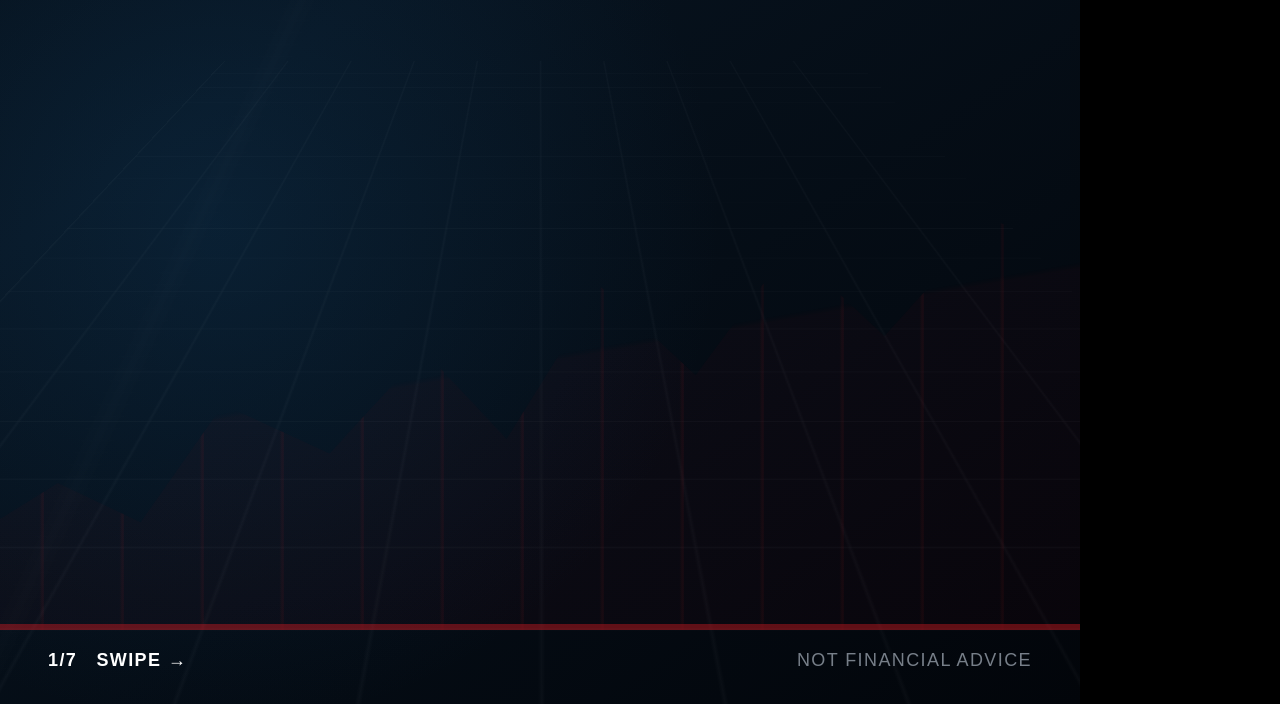
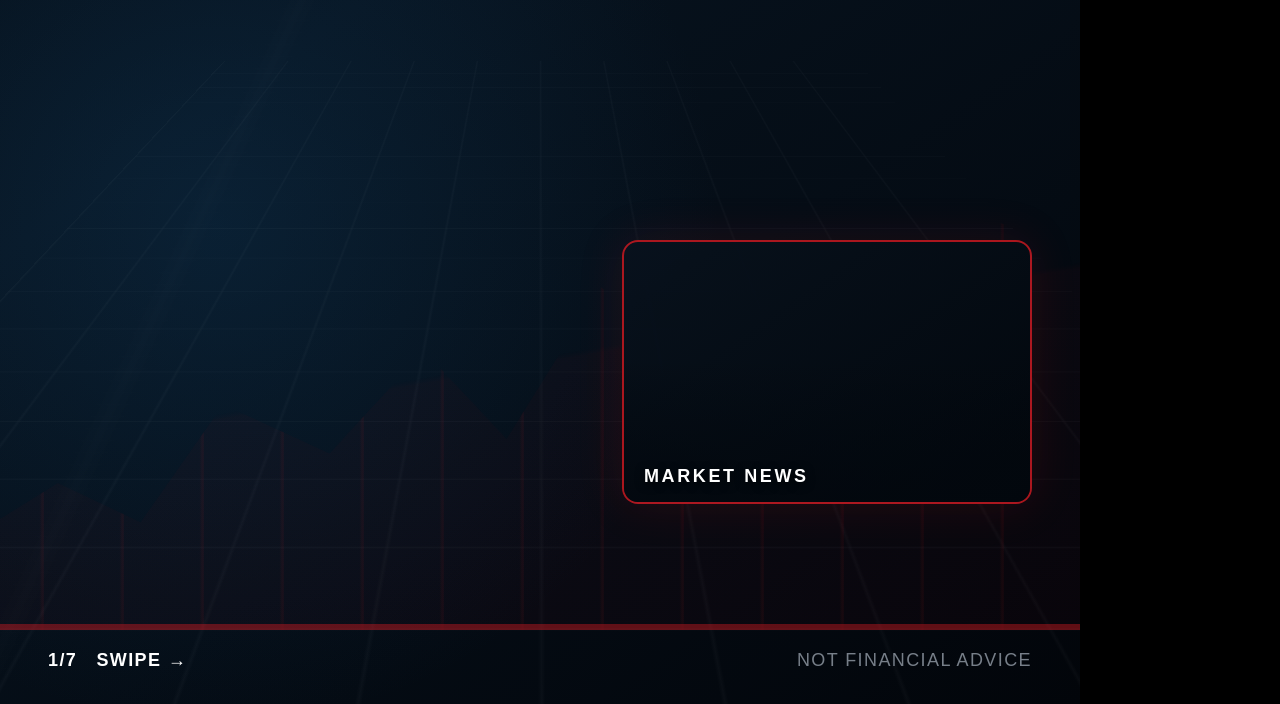
Before and after one commit to rudragautam/us-market-auto-news, a Python web app: template templates/market_template.html in a window 1280 px wide. Shown: the part 1216-1920 px from the top of the page. Run offline with Jinja, Linux system fonts and the light colour scheme; the template is opened without the code that fills it, so the values that code supplies are empty.

Commit message:
Add news image section to market template

```diff
--- a/templates/market_template.html
+++ b/templates/market_template.html
@@ -118,6 +118,48 @@
 
   .body{
     font-size:19px;line-height:1.38;color:#f2f4f6;
+  }
+
+  /* News image — compact visual, does not change the existing layout */
+  .news-image{
+    position:absolute;
+    right:0;
+    bottom:58px;
+    width:205px;
+    height:132px;
+    border:1px solid rgba(227,27,35,.75);
+    border-radius:8px;
+    overflow:hidden;
+    background:
+      linear-gradient(145deg,rgba(8,18,29,.96),rgba(2,7,13,.98));
+    box-shadow:0 0 24px rgba(227,27,35,.12);
+    z-index:2;
+  }
+  .news-image img{
+    width:100%;
+    height:100%;
+    display:block;
+    object-fit:cover;
+    opacity:.88;
+  }
+  .news-image:after{
+    content:"";
+    position:absolute;
+    inset:0;
+    background:linear-gradient(180deg,transparent 45%,rgba(2,7,13,.72) 100%);
+    pointer-events:none;
+  }
+  .news-image-label{
+    position:absolute;
+    left:10px;
+    bottom:8px;
+    z-index:2;
+    font-size:9px;
+    font-weight:900;
+    letter-spacing:1.3px;
+    color:#fff;
+    text-transform:uppercase;
+    text-shadow:0 1px 5px #000;
   }
 
   .hero-chart{
@@ -316,6 +358,14 @@ body.render-mode .scene-controls{display:none !important}
       <div class="line animate d3"></div>
       <div class="label animate d3">HOOK</div>
       <div class="body animate d4">{{HOOK}}</div>
+
+      <!-- Marketaux image slot: main.py can replace IMAGE_URL with the article image -->
+      <div class="news-image animate d4" aria-label="News image">
+        <img src="{{IMAGE_URL}}" alt="Market news image"
+             onerror="this.style.display='none'">
+        <div class="news-image-label">MARKET NEWS</div>
+      </div>
+
       <div class="hero-chart"></div>
     </div>
     <div class="footer"><span class="swipe">1/7&nbsp;&nbsp; SWIPE →</span><span class="disclaimer">NOT FINANCIAL ADVICE</span></div>
```
